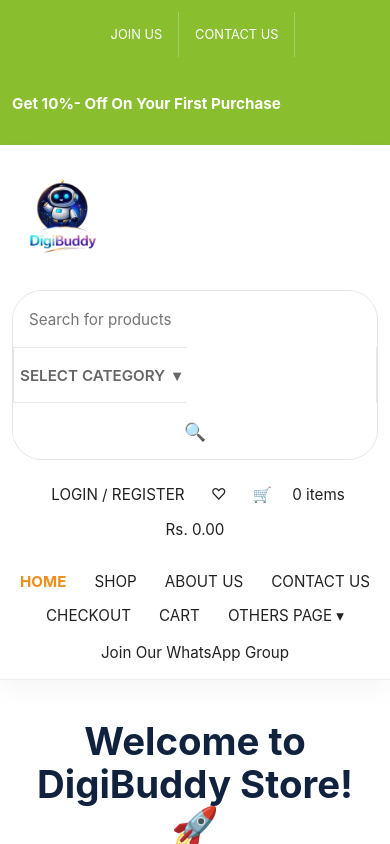
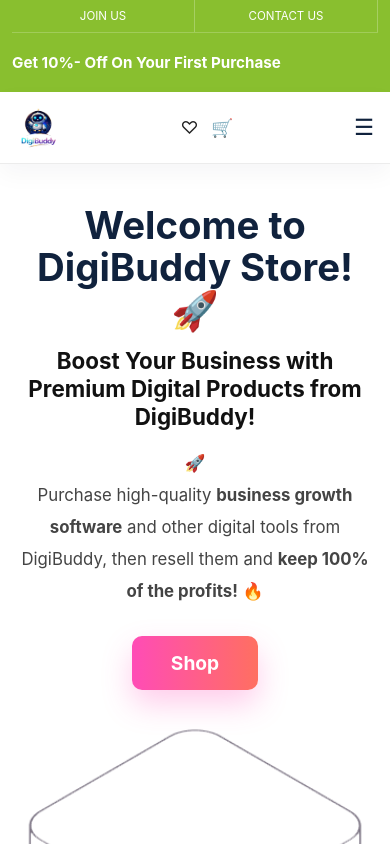
Before and after one commit to KamleshJangir2003/digitalnwalgarh, a React (Vite) app: page / in a window 390 px wide. Shown: the top 844 px of the page. Built offline with nearby package versions, Linux system fonts and the light colour scheme.

Commit message:
chnage all screeen phonee

```diff
--- a/src/App.css
+++ b/src/App.css
@@ -637,100 +637,244 @@
   cursor: not-allowed;
 }
 
+.hamburger {
+  display: none;
+  border: 0;
+  background: transparent;
+  font-size: 1.6rem;
+  cursor: pointer;
+  color: #10223d;
+  padding: 0.25rem;
+  line-height: 1;
+}
+
+/* ── Tablet (≤1024px) ── */
 @media (max-width: 1024px) {
   .top-strip__inner {
     grid-template-columns: 1fr;
-    padding: 0.75rem 0;
-  }
-
+    gap: 0;
+    padding: 0;
+  }
   .top-strip__links {
     justify-content: center;
-  }
-
+    border-bottom: 1px solid rgba(255,255,255,0.2);
+  }
   .top-strip__inner p {
-    font-size: 1.3rem;
-  }
-
+    font-size: 1rem;
+    padding: 0.5rem 1rem;
+  }
   .header-main {
-    grid-template-columns: 1fr;
-  }
-
-  .brand-mark {
-    margin: 0 auto;
-  }
-
-  .header-actions,
+    display: flex;
+    align-items: center;
+    justify-content: space-between;
+    padding: 0.85rem 0;
+    gap: 1rem;
+  }
+  .search-panel {
+    flex: 1;
+  }
+  .hamburger {
+    display: block;
+  }
   .nav-row {
-    justify-content: center;
-    flex-wrap: wrap;
-  }
-
+    display: none;
+    flex-direction: column;
+    align-items: stretch;
+    padding: 0;
+    border-top: 1px solid #ececec;
+  }
+  .nav-row--open {
+    display: flex;
+  }
+  .main-nav {
+    flex-direction: column;
+    gap: 0;
+    width: 100%;
+  }
+  .main-nav button {
+    padding: 0.85rem 1.2rem;
+    border-bottom: 1px solid #f3f3f3;
+    text-align: left;
+    font-size: 0.95rem;
+    width: 100%;
+  }
+  .whatsapp-link {
+    background: #25d366;
+    color: #fff !important;
+    font-weight: 700;
+    padding: 0.85rem 1.2rem;
+    width: 100%;
+    text-align: left;
+    border-bottom: 0;
+  }
+  .nav-dropdown {
+    width: 100%;
+  }
+  .nav-dropdown > button {
+    width: 100%;
+    padding: 0.85rem 1.2rem;
+    border-bottom: 1px solid #f3f3f3;
+    text-align: left;
+    font-size: 0.95rem;
+  }
+  .nav-dropdown__menu {
+    position: static;
+    box-shadow: none;
+    border-radius: 0;
+    border: 0;
+    border-top: 1px solid #f3f3f3;
+    min-width: unset;
+  }
   .hero-section {
     grid-template-columns: 1fr;
     text-align: center;
     padding-top: 2.5rem;
   }
-
-  .hero-copy p {
-    margin: 0 auto;
-  }
-
+  .hero-copy p { margin: 0 auto; }
   .section-heading,
   .page-header {
     align-items: start;
     flex-direction: column;
   }
-
   .product-grid {
     grid-template-columns: repeat(2, minmax(0, 1fr));
   }
-
   .cart-layout,
-  .checkout-layout {
-    grid-template-columns: 1fr;
-  }
-
+  .checkout-layout,
   .about-layout,
   .contact-layout {
     grid-template-columns: 1fr;
   }
 }
 
-@media (max-width: 720px) {
+/* ── Mobile (≤480px) ── */
+@media (max-width: 480px) {
   .container {
-    width: min(100% - 24px, 1220px);
-  }
-
+    width: calc(100% - 24px);
+  }
+
+  /* Top strip */
+  .top-strip__inner {
+    grid-template-columns: 1fr;
+    gap: 0;
+    padding: 0;
+  }
+  .top-strip__links {
+    justify-content: center;
+    border-bottom: 1px solid rgba(255,255,255,0.2);
+  }
+  .top-strip__links button {
+    flex: 1;
+    font-size: 0.72rem;
+    padding: 0.55rem 0.4rem;
+  }
+  .top-strip__inner p {
+    font-size: 0.78rem;
+    font-weight: 600;
+    padding: 0.45rem 0.75rem;
+    margin: 0;
+  }
+
+  /* Header */
+  .header-main {
+    display: flex;
+    align-items: center;
+    justify-content: space-between;
+    padding: 0.6rem 0;
+    gap: 0.4rem;
+  }
+  .brand-logo {
+    height: 52px;
+  }
   .search-panel {
-    grid-template-columns: 1fr;
-  }
-
-  .category-button {
-    border-left: 0;
-    border-right: 0;
-    border-top: 1px solid #e8e8e8;
-    border-bottom: 1px solid #e8e8e8;
-  }
-
+    display: none;
+  }
+  .header-actions {
+    display: flex;
+    align-items: center;
+    gap: 0.4rem;
+  }
+  .header-actions > span {
+    display: none;
+  }
+  .header-actions > button:first-child {
+    display: none;
+  }
+  .header-actions button {
+    font-size: 1.1rem;
+    padding: 0.2rem;
+  }
+  .hamburger {
+    display: block;
+    font-size: 1.4rem;
+  }
+
+  /* Nav */
+  .nav-row {
+    display: none;
+    flex-direction: column;
+    align-items: stretch;
+    padding: 0;
+    border-top: 1px solid #ececec;
+  }
+  .nav-row--open {
+    display: flex;
+  }
   .main-nav {
-    justify-content: center;
-    gap: 0.85rem 1rem;
-  }
-
+    flex-direction: column;
+    gap: 0;
+    width: 100%;
+  }
+  .main-nav button {
+    padding: 0.85rem 1rem;
+    border-bottom: 1px solid #f3f3f3;
+    text-align: left;
+    font-size: 0.95rem;
+    width: 100%;
+  }
+  .whatsapp-link {
+    background: #25d366;
+    color: #fff !important;
+    font-weight: 700;
+    padding: 0.85rem 1rem;
+    width: 100%;
+    text-align: left;
+  }
+  .nav-dropdown {
+    width: 100%;
+  }
+  .nav-dropdown > button {
+    width: 100%;
+    padding: 0.85rem 1rem;
+    border-bottom: 1px solid #f3f3f3;
+    text-align: left;
+    font-size: 0.95rem;
+  }
+  .nav-dropdown__menu {
+    position: static;
+    box-shadow: none;
+    border-radius: 0;
+    border: 0;
+    border-top: 1px solid #f3f3f3;
+    min-width: unset;
+  }
+
+  /* Content */
   .product-grid {
     grid-template-columns: 1fr;
   }
-
   .product-footer,
   .cart-item,
   .cart-item__actions {
     align-items: start;
     flex-direction: column;
   }
-
   .product-footer button,
   .primary-action {
     width: 100%;
+  }
+  .shop-layout {
+    grid-template-columns: 1fr;
   }
 }
 
--- a/src/App.jsx
+++ b/src/App.jsx
@@ -158,6 +158,7 @@
   const [compareList, setCompareList] = useState([])
   const [quickViewProduct, setQuickViewProduct] = useState(null)
   const [priceRange, setPriceRange] = useState([0, 200])
+  const [mobileNavOpen, setMobileNavOpen] = useState(false)
 
   const toggleWishlist = (product) => {
     setWishlist((prev) =>
@@ -383,49 +384,58 @@
             <span>{cartCount} items</span>
             <span>Rs. {cartTotal.toFixed(2)}</span>
           </div>
+
+          <button
+            className="hamburger"
+            type="button"
+            aria-label="Toggle menu"
+            onClick={() => setMobileNavOpen(v => !v)}
+          >
+            {mobileNavOpen ? '✕' : '☰'}
+          </button>
         </div>
 
-        <div className="container nav-row">
+        <div className={`container nav-row${mobileNavOpen ? ' nav-row--open' : ''}`}>
           <nav className="main-nav" aria-label="Primary">
             <button
               type="button"
               className={currentPage === 'home' ? 'active' : ''}
-              onClick={() => { setAuthPage(null); setCurrentPage('home') }}
+              onClick={() => { setAuthPage(null); setCurrentPage('home'); setMobileNavOpen(false) }}
             >
               HOME
             </button>
             <button
               type="button"
               className={currentPage === 'shop' ? 'active' : ''}
-              onClick={() => { setAuthPage(null); setCurrentPage('shop') }}
+              onClick={() => { setAuthPage(null); setCurrentPage('shop'); setMobileNavOpen(false) }}
             >
               SHOP
             </button>
             <button
               type="button"
               className={currentPage === 'about' ? 'active' : ''}
-              onClick={() => { setAuthPage(null); setCurrentPage('about') }}
+              onClick={() => { setAuthPage(null); setCurrentPage('about'); setMobileNavOpen(false) }}
             >
               ABOUT US
             </button>
             <button
               type="button"
               className={currentPage === 'contact' ? 'active' : ''}
-              onClick={() => { setAuthPage(null); setCurrentPage('contact') }}
+              onClick={() => { setAuthPage(null); setCurrentPage('contact'); setMobileNavOpen(false) }}
             >
               CONTACT US
             </button>
             <button
               type="button"
               className={currentPage === 'checkout' ? 'active' : ''}
-              onClick={() => { setAuthPage(null); setCurrentPage('checkout') }}
+              onClick={() => { setAuthPage(null); setCurrentPage('checkout'); setMobileNavOpen(false) }}
             >
               CHECKOUT
             </button>
             <button
               type="button"
               className={currentPage === 'cart' ? 'active' : ''}
-              onClick={() => { setAuthPage(null); setCurrentPage('cart') }}
+              onClick={() => { setAuthPage(null); setCurrentPage('cart'); setMobileNavOpen(false) }}
             >
               CART
             </button>
@@ -1016,7 +1026,7 @@
             </div>
             <div className="policy-section">
               <h4>📩 How to Request a Refund</h4>
-              <p>Email us at <strong>support@DigiBuddy.example</strong> within <strong>48 hours</strong> of purchase with your order ID and a description of the issue. Our team will review and respond within 2 business days.</p>
+              <p>Email us at <strong>inkshedresearch@gmail.com</strong> within <strong>48 hours</strong> of purchase with your order ID and a description of the issue. Our team will review and respond within 2 business days.</p>
             </div>
             <div className="policy-section">
               <h4>💳 Refund Processing Time</h4>
@@ -1071,7 +1081,7 @@
             <div className="policy-section">
               <h4>📩 How to Cancel</h4>
               <ul>
-                <li>Email us at <strong>support@DigiBuddy.example</strong> with your Order ID.</li>
+                <li>Email us at <strong>inkshedresearch@gmail.com</strong> with your Order ID.</li>
                 <li>Mention the reason for cancellation.</li>
                 <li>Our team will confirm the cancellation within a few hours.</li>
               </ul>
@@ -1200,10 +1210,10 @@
             <aside className="contact-info-card">
               <h4>Our Support</h4>
               <p>
-                Email: <strong>support@dihook.example</strong>
+                Email: <strong>inkshedresearch@gmail.com</strong>
               </p>
               <p>
-                Phone: <strong>+1 (000) 000-0000</strong>
+                Phone: <strong>+91 7597074959</strong>
               </p>
               <p>Hours: Mon - Sat, 10:00 AM - 6:00 PM</p>
             </aside>
@@ -1409,8 +1419,8 @@
             <div className="footer-col">
               <h5>Contact Us</h5>
               <ul className="footer-contact-list">
-                <li>📧 <span>support@DigiBuddy.example</span></li>
-                <li>📞 <span>+1 (000) 000-0000</span></li>
+                <li>📧 <span>inkshedresearch@gmail.com</span></li>
+                <li>📞 <span>+91 7597074959</span></li>
                 <li>🕐 <span>Mon – Sat, 10AM – 6PM</span></li>
                 <li>🌍 <span>Worldwide Digital Delivery</span></li>
               </ul>
```
